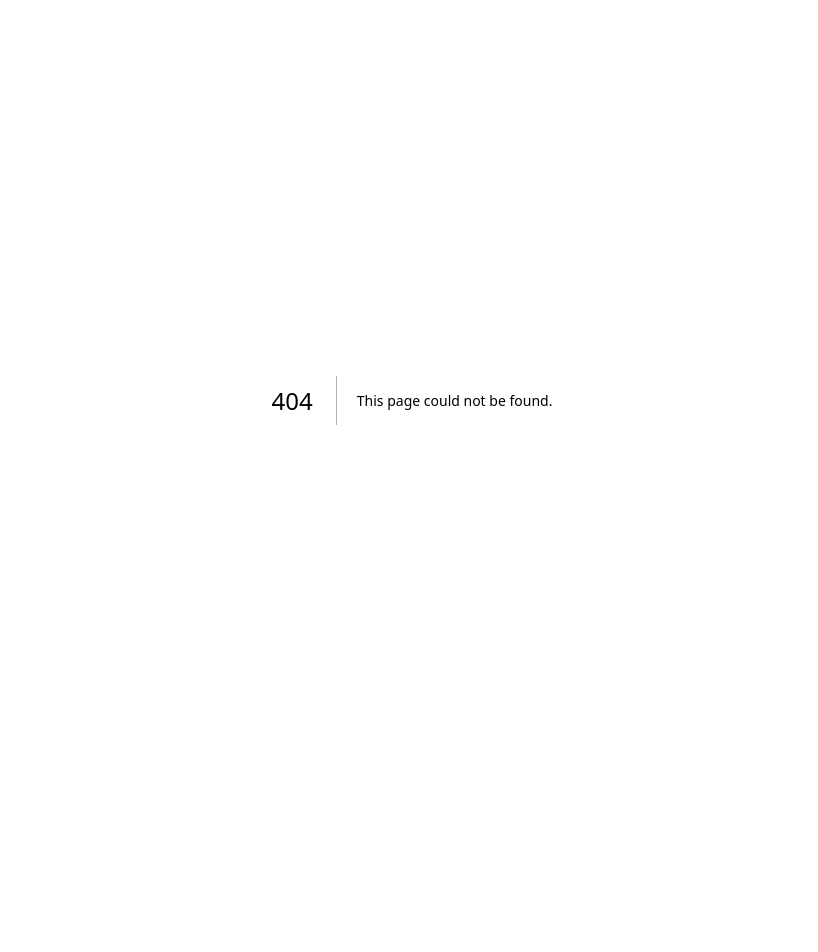
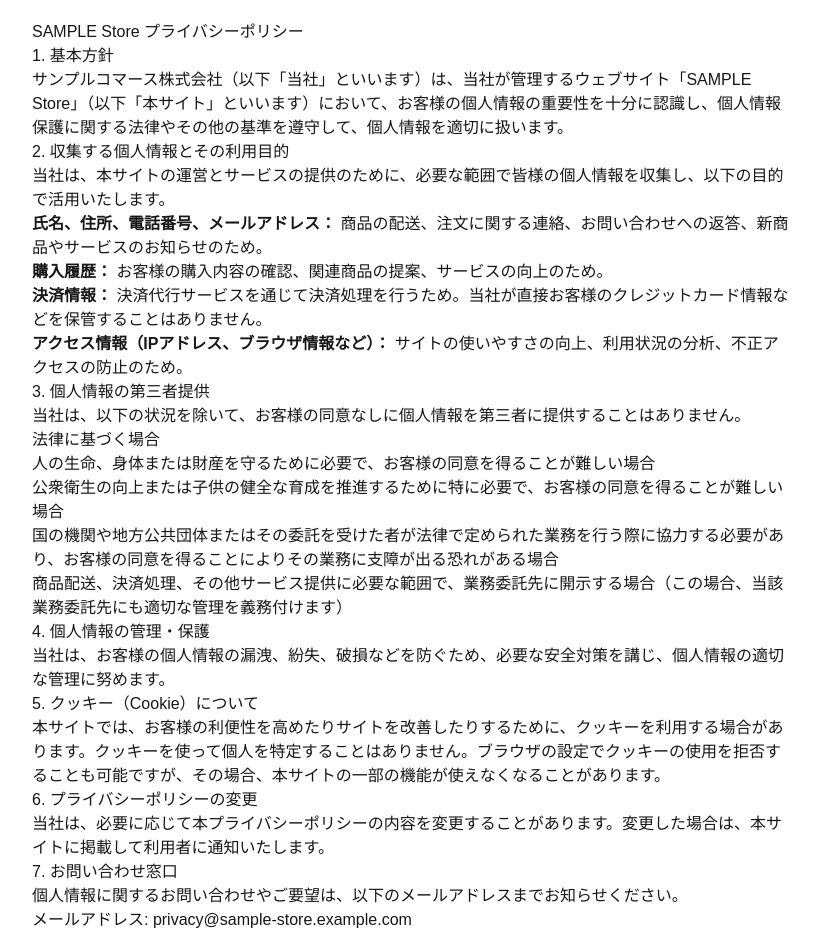
Before and after one commit to ANTEZ-STUDIO/ec-system, a Next.js app: page /privacy in a window 1280 px wide. Before the commit this address had no page. Shown: the top 952 px of the page, without its empty margins (228-1046 px from the left). Before the commit the page ends 800 px from the top, so only its background shows below. Built offline with nearby package versions, Linux system fonts and the light colour scheme.

Commit message:
#3 feat: プライバシーポリシーページの作成

```diff
--- /dev/null
+++ b/src/app/privacy/page.tsx
@@ -0,0 +1,44 @@
+export default function PrivacyPolicyPage() {
+  return (
+    <main style={{ padding: '20px', maxWidth: '800px', margin: '0 auto' }}>
+      <h1>SAMPLE Store プライバシーポリシー</h1>
+
+      <h2>1. 基本方針</h2>
+      <p>サンプルコマース株式会社（以下「当社」といいます）は、当社が管理するウェブサイト「SAMPLE Store」（以下「本サイト」といいます）において、お客様の個人情報の重要性を十分に認識し、個人情報保護に関する法律やその他の基準を遵守して、個人情報を適切に扱います。</p>
+
+      <h2>2. 収集する個人情報とその利用目的</h2>
+      <p>当社は、本サイトの運営とサービスの提供のために、必要な範囲で皆様の個人情報を収集し、以下の目的で活用いたします。</p>
+      <ul>
+        <li><strong>氏名、住所、電話番号、メールアドレス：</strong> 商品の配送、注文に関する連絡、お問い合わせへの返答、新商品やサービスのお知らせのため。</li>
+        <li><strong>購入履歴：</strong> お客様の購入内容の確認、関連商品の提案、サービスの向上のため。</li>
+        <li><strong>決済情報：</strong> 決済代行サービスを通じて決済処理を行うため。当社が直接お客様のクレジットカード情報などを保管することはありません。</li>
+        <li><strong>アクセス情報（IPアドレス、ブラウザ情報など）：</strong> サイトの使いやすさの向上、利用状況の分析、不正アクセスの防止のため。</li>
+      </ul>
+
+      <h2>3. 個人情報の第三者提供</h2>
+      <p>当社は、以下の状況を除いて、お客様の同意なしに個人情報を第三者に提供することはありません。</p>
+      <ul>
+        <li>法律に基づく場合</li>
+        <li>人の生命、身体または財産を守るために必要で、お客様の同意を得ることが難しい場合</li>
+        <li>公衆衛生の向上または子供の健全な育成を推進するために特に必要で、お客様の同意を得ることが難しい場合</li>
+        <li>国の機関や地方公共団体またはその委託を受けた者が法律で定められた業務を行う際に協力する必要があり、お客様の同意を得ることによりその業務に支障が出る恐れがある場合</li>
+        <li>商品配送、決済処理、その他サービス提供に必要な範囲で、業務委託先に開示する場合（この場合、当該業務委託先にも適切な管理を義務付けます）</li>
+      </ul>
+
+      <h2>4. 個人情報の管理・保護</h2>
+      <p>当社は、お客様の個人情報の漏洩、紛失、破損などを防ぐため、必要な安全対策を講じ、個人情報の適切な管理に努めます。</p>
+
+      <h2>5. クッキー（Cookie）について</h2>
+      <p>本サイトでは、お客様の利便性を高めたりサイトを改善したりするために、クッキーを利用する場合があります。クッキーを使って個人を特定することはありません。ブラウザの設定でクッキーの使用を拒否することも可能ですが、その場合、本サイトの一部の機能が使えなくなることがあります。</p>
+
+      <h2>6. プライバシーポリシーの変更</h2>
+      <p>当社は、必要に応じて本プライバシーポリシーの内容を変更することがあります。変更した場合は、本サイトに掲載して利用者に通知いたします。</p>
+
+      <h2>7. お問い合わせ窓口</h2>
+      <p>個人情報に関するお問い合わせやご要望は、以下のメールアドレスまでお知らせください。</p>
+      <p>メールアドレス: privacy@sample-store.example.com</p>
+
+      <p style={{ textAlign: 'right', marginTop: '40px' }}>最終更新日：2025年12月24日</p>
+    </main>
+  );
+}
```
